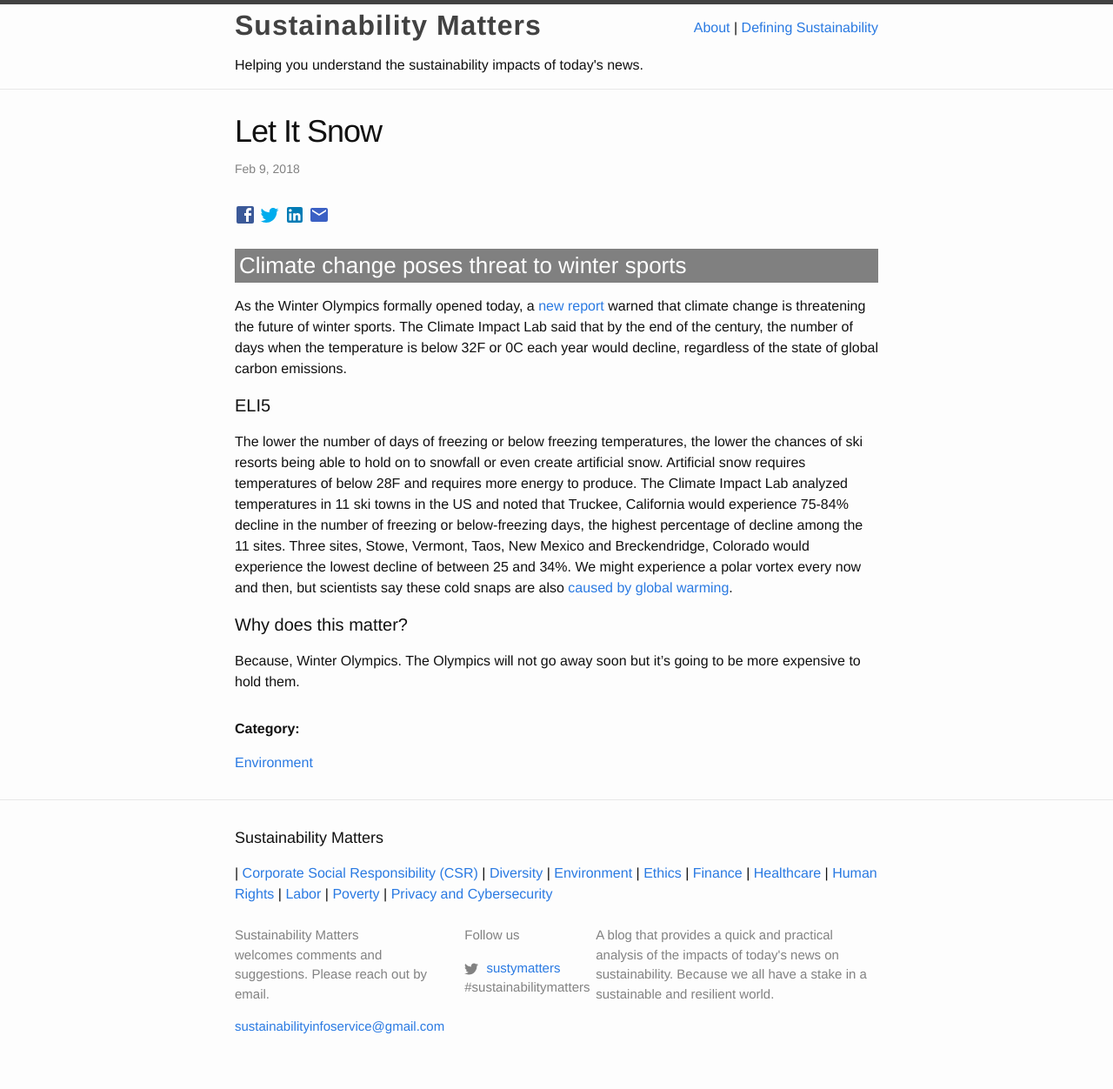
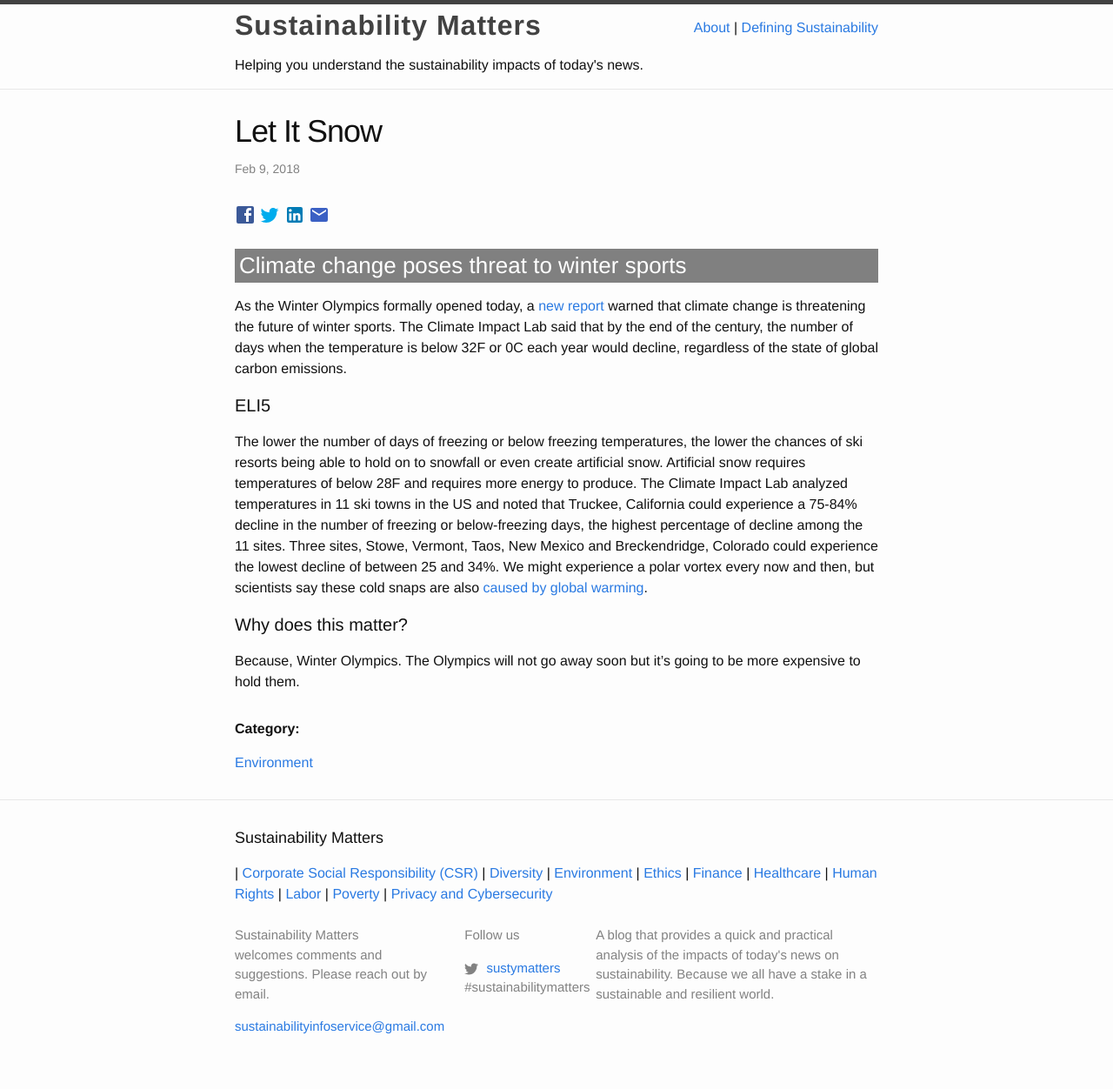
Before and after one commit to Sparkleleuk/Sustainability_Matters, a Jekyll site: the page built from _posts/2018-02-09-snow.markdown, in a window 1280 px wide. Shown: the whole page at 87% size. Built offline with Jekyll 4.4.1, drawn with Linux system fonts in a browser that asks for light colours.

Commit message:
fix post

```diff
--- a/_posts/2018-02-09-snow.markdown
+++ b/_posts/2018-02-09-snow.markdown
@@ -12,7 +12,7 @@ As the Winter Olympics formally opened today, a <a href="http://www.impactlab.or
 
 #### ELI5
 
-The lower the number of days of freezing or below freezing temperatures, the lower the chances of ski resorts being able to hold on to snowfall or even create artificial snow. Artificial snow requires temperatures of below 28F and requires more energy to produce. The Climate Impact Lab analyzed temperatures in 11 ski towns in the US and noted that Truckee, California would experience 75-84% decline in the number of freezing or below-freezing days, the highest percentage of decline among the 11 sites. Three sites, Stowe, Vermont, Taos, New Mexico and Breckendridge, Colorado would experience the lowest decline of between 25 and 34%. We might experience a polar vortex every now and then, but scientists say these cold snaps are also <a href="https://insideclimatenews.org/news/02022018/cold-weather-polar-vortex-jet-stream-explained-global-warming-arctic-ice-climate-change" target="_blank">caused by global warming</a>.
+The lower the number of days of freezing or below freezing temperatures, the lower the chances of ski resorts being able to hold on to snowfall or even create artificial snow. Artificial snow requires temperatures of below 28F and requires more energy to produce. The Climate Impact Lab analyzed temperatures in 11 ski towns in the US and noted that Truckee, California could experience a 75-84% decline in the number of freezing or below-freezing days, the highest percentage of decline among the 11 sites. Three sites, Stowe, Vermont, Taos, New Mexico and Breckendridge, Colorado could experience the lowest decline of between 25 and 34%. We might experience a polar vortex every now and then, but scientists say these cold snaps are also <a href="https://insideclimatenews.org/news/02022018/cold-weather-polar-vortex-jet-stream-explained-global-warming-arctic-ice-climate-change" target="_blank">caused by global warming</a>.
 
 #### Why does this matter?
 
```
